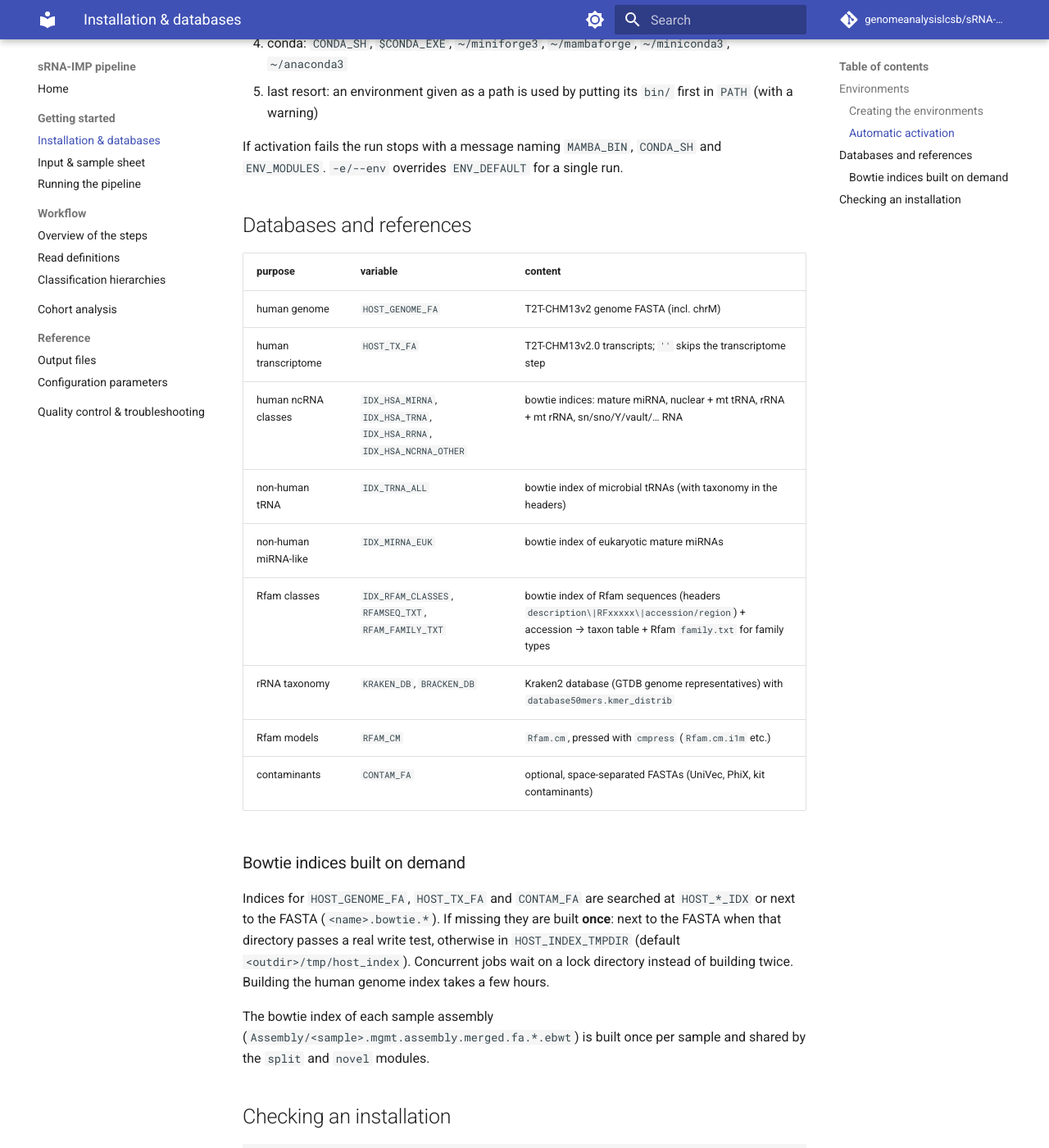
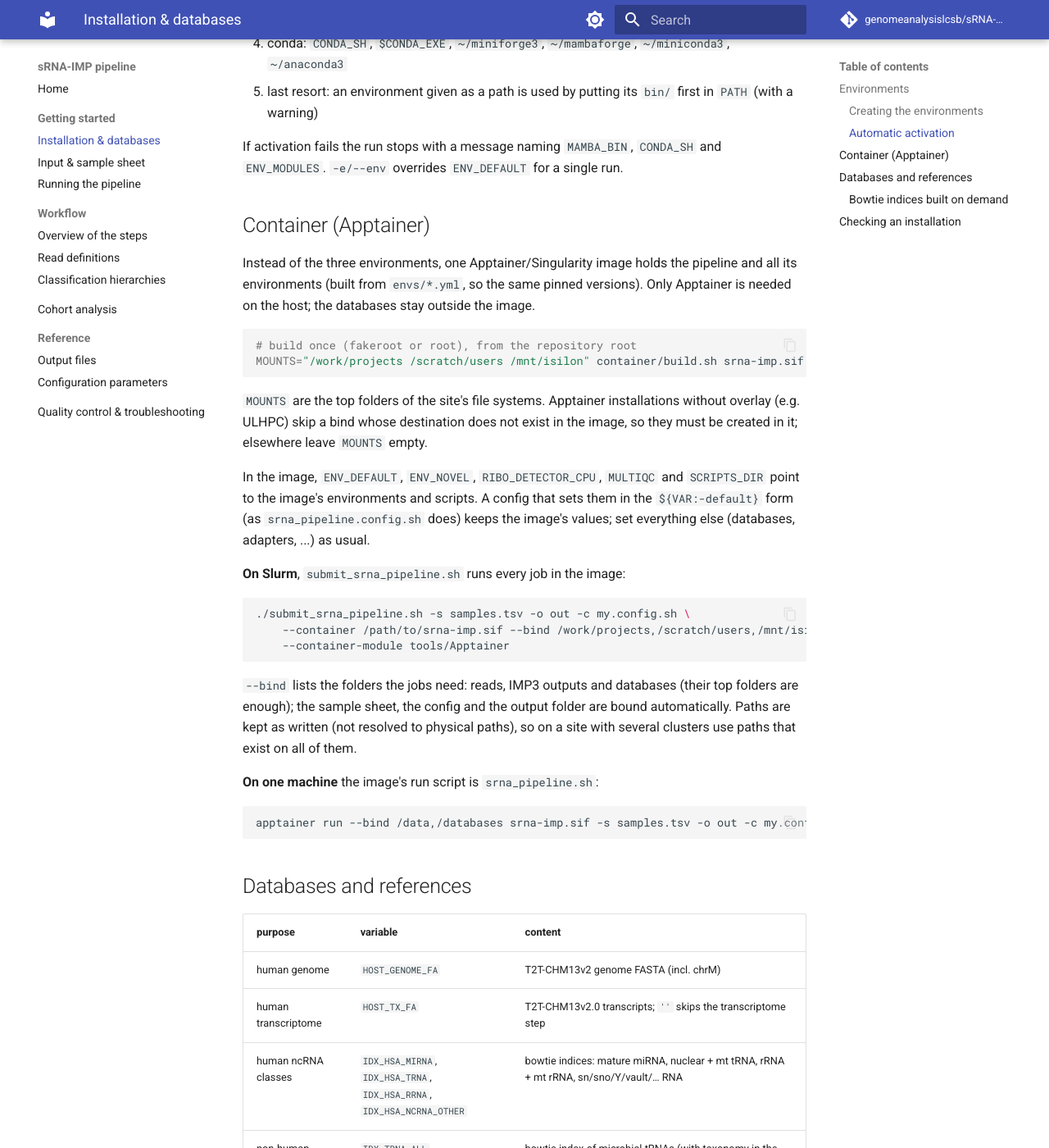
Before and after one commit to genomeanalysislcsb/sRNA-IMP, an MkDocs documentation site: the page built from docs/installation.md, in a window 1280 px wide and 1400 px high, scrolled down 1787 px. Shown: the whole window at 82% size. Built offline with MkDocs 1.6.1 and Material for MkDocs 9.7.7, drawn with Linux system fonts in a browser that asks for light colours; comment, search, counter and statistics services are not loaded; some of the changed text lies outside the part shown.

Commit message:
Apptainer image: pipeline + environments from envs/*.yml (container/), submit --container / --bind / --container-module
container/srna-imp.def builds the four environments from the pinned envs/*.yml into /opt/srna-imp/envs and copies
the pipeline; ENV_DEFAULT, ENV_NOVEL, RIBO_DETECTOR_CPU, MULTIQC and SCRIPTS_DIR point there (a config with
${VAR:-default} keeps them). container/build.sh builds it from the checkout (version from git describe;
MOUNTS = mount points for Apptainer without overlay). submit_srna_pipeline.sh --container runs every job with
apptainer exec: paths kept as written (not resolved), sample sheet / config / output folder bound automatically,
--bind for reads, IMP3 outputs and databases, --container-module loads Apptainer in the job. Docs: installation
(Container), running, README.

Co-Authored-By: Claude Opus 5.5 <noreply@anthropic.com>
Claude-Session: https://claude.ai/code/session_01PryMVSXXtZox75xdUKa2x6

````diff
--- a/docs/installation.md
+++ b/docs/installation.md
@@ -1,7 +1,7 @@
 # Installation & databases
 
 The pipeline is a set of Bash scripts plus Python helpers; there is nothing to compile. It needs three
-conda/micromamba environments (main, ncRNA discovery, RiboDetector), a set of reference databases, and the helper scripts in `SCRIPTS_DIR`.
+conda/micromamba environments (or the [container image](#container-apptainer)) (main, ncRNA discovery, RiboDetector), a set of reference databases, and the helper scripts in `SCRIPTS_DIR`.
 
 ## Environments
 
@@ -54,6 +54,43 @@ attempts:
 If activation fails the run stops with a message naming `MAMBA_BIN`, `CONDA_SH` and `ENV_MODULES`.
 `-e/--env` overrides `ENV_DEFAULT` for a single run.
 
+## Container (Apptainer)
+
+Instead of the three environments, one Apptainer/Singularity image holds the pipeline and all its environments
+(built from `envs/*.yml`, so the same pinned versions). Only Apptainer is needed on the host; the databases stay
+outside the image.
+
+```bash
+# build once (fakeroot or root), from the repository root
+MOUNTS="/work/projects /scratch/users /mnt/isilon" container/build.sh srna-imp.sif
+```
+
+`MOUNTS` are the top folders of the site's file systems. Apptainer installations without overlay (e.g. ULHPC) skip
+a bind whose destination does not exist in the image, so they must be created in it; elsewhere leave `MOUNTS`
+empty.
+
+In the image, `ENV_DEFAULT`, `ENV_NOVEL`, `RIBO_DETECTOR_CPU`, `MULTIQC` and `SCRIPTS_DIR` point to the image's
+environments and scripts. A config that sets them in the `${VAR:-default}` form (as `srna_pipeline.config.sh`
+does) keeps the image's values; set everything else (databases, adapters, ...) as usual.
+
+**On Slurm**, `submit_srna_pipeline.sh` runs every job in the image:
+
+```bash
+./submit_srna_pipeline.sh -s samples.tsv -o out -c my.config.sh \
+    --container /path/to/srna-imp.sif --bind /work/projects,/scratch/users,/mnt/isilon \
+    --container-module tools/Apptainer
+```
+
+`--bind` lists the folders the jobs need: reads, IMP3 outputs and databases (their top folders are enough); the
+sample sheet, the config and the output folder are bound automatically. Paths are kept as written (not resolved
+to physical paths), so on a site with several clusters use paths that exist on all of them.
+
+**On one machine** the image's run script is `srna_pipeline.sh`:
+
+```bash
+apptainer run --bind /data,/databases srna-imp.sif -s samples.tsv -o out -c my.config.sh -t 16
+```
+
 ## Databases and references
 
 | purpose | variable | content |
````
Also changed, not shown: README.md (+8 -0 lines), docs/running.md (+2 -0 lines), 4 other files.
